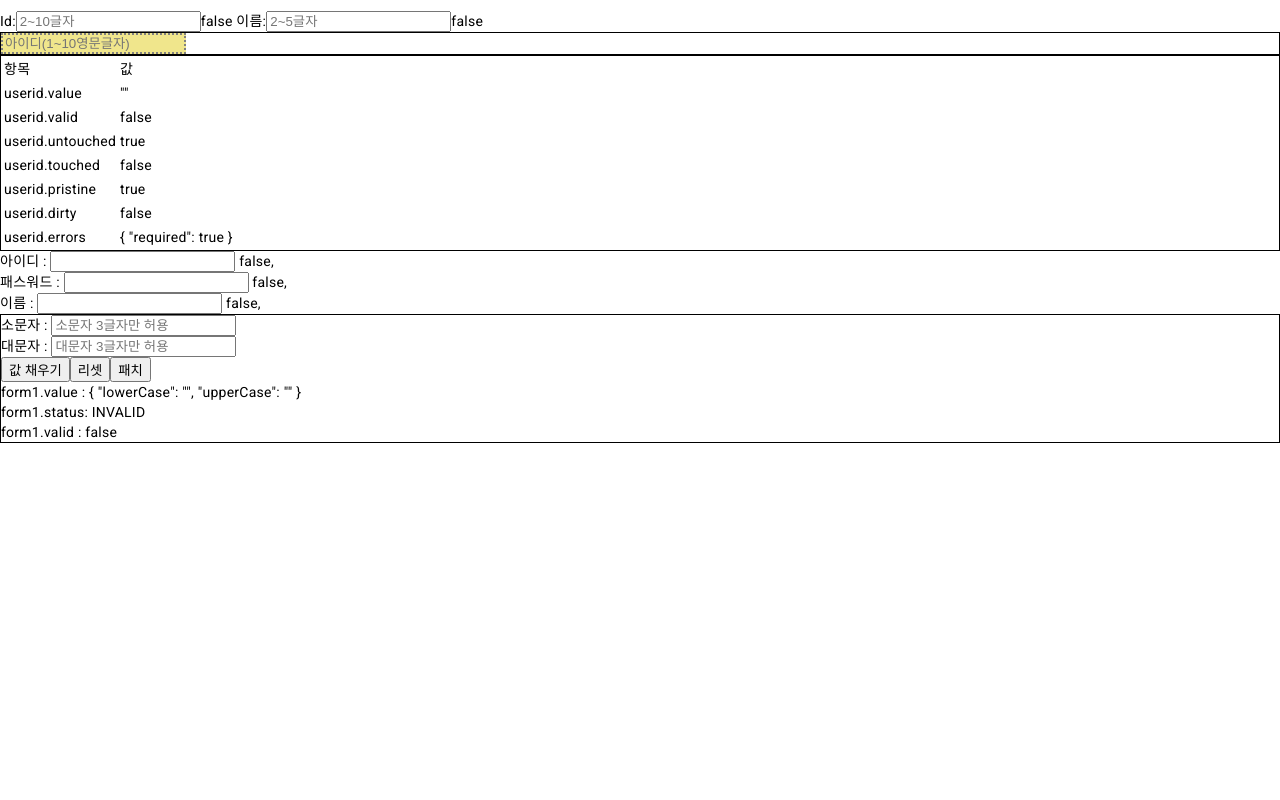
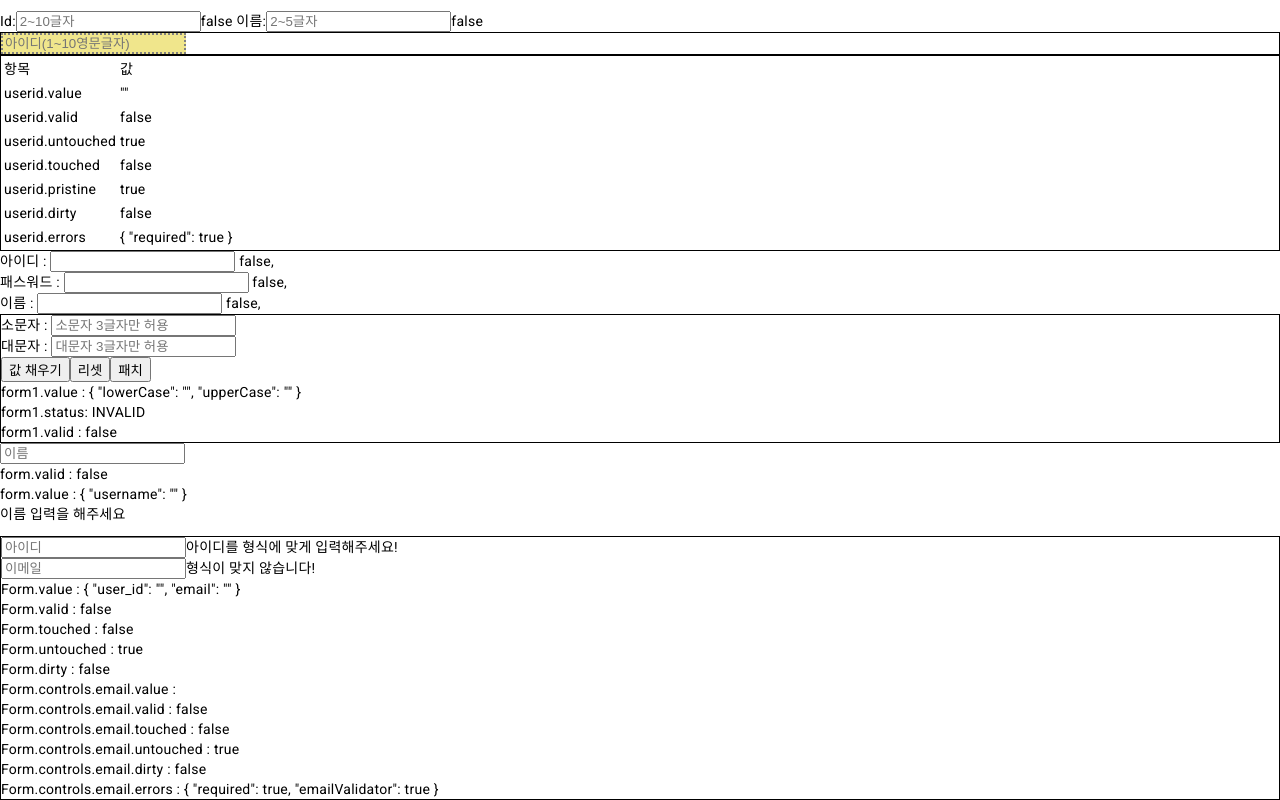
Before and after one commit to seeker4sun/ChangwonLife, an Angular app: page / in a window 1280 px wide. Shown: the part 613-1413 px from the top of the page. Before the commit the page ends 1056 px from the top, so only its background shows below. Built offline with nearby package versions, Linux system fonts and the light colour scheme.

Commit message:
모델기반폼 작성 status 등

```diff
--- a/src/app/app.component.html
+++ b/src/app/app.component.html
@@ -5,3 +5,5 @@
 <app-pth-element-status></app-pth-element-status>
 <app-pth-form-reference-variable></app-pth-form-reference-variable>
 <app-pth-form-group></app-pth-form-group>
+<app-pth-custom-validators></app-pth-custom-validators>
+<app-pth-form-status></app-pth-form-status>
--- a/src/app/app.module.ts
+++ b/src/app/app.module.ts
@@ -18,6 +18,8 @@ import { PthBuiltInValidatorComponent } from './component/pth-built-in-validator
 import { PthElementStatusComponent    } from './component/pth-element-status/pth-element-status.component';
 import { PthFormReferenceVariableComponent } from './component/pth-form-reference-variable/pth-form-reference-variable.component';
 import { PthFormGroupComponent } from './component/pth-form-group/pth-form-group.component';
+import { PthCustomValidatorsComponent } from './component/pth-custom-validators/pth-custom-validators.component';
+import { PthFormStatusComponent } from './component/pth-form-status/pth-form-status.component';
 
 @NgModule({
   declarations: [
@@ -32,7 +34,9 @@ import { PthFormGroupComponent } from './component/pth-form-group/pth-form-group
     PthBuiltInValidatorComponent,
     PthElementStatusComponent,
     PthFormReferenceVariableComponent,
-    PthFormGroupComponent
+    PthFormGroupComponent,
+    PthCustomValidatorsComponent,
+    PthFormStatusComponent
 
   ],
   imports: [
--- /dev/null
+++ b/src/app/component/pth-custom-validators/pth-custom-validators.component.html
@@ -0,0 +1,15 @@
+<form [formGroup]="form1">
+<div>
+    <input type="text" placeholder="이름" formControlName="username" />
+</div>
+<div>
+    form.valid : {{form1.valid}}<br>
+    form.value : {{form1.value | json}}
+</div>
+<div *ngIf="!username.valid">
+    <p *ngIf="username!.errors!['required']">이름 입력을 해주세요</p>
+    <p *ngIf="username!.errors!['minlength']">3글자 이상입니다.</p>
+    <p *ngIf="username!.errors!['maxlength']">10글자를 초과할 수 없습니다.</p>
+    <p *ngIf="username!.errors!['startsWithNumber']">숫자로 시작할 수 없습니다.</p>
+</div>
+</form>
--- /dev/null
+++ b/src/app/component/pth-custom-validators/pth-custom-validators.component.ts
@@ -0,0 +1,27 @@
+import { Component } from '@angular/core';
+import { FormGroup, FormControl, FormBuilder, Validators } from '@angular/forms';
+import { InputValidator } from 'src/app/validator/input-validator';
+
+@Component({
+  selector: 'app-pth-custom-validators',
+  templateUrl: './pth-custom-validators.component.html',
+  styleUrls: ['./pth-custom-validators.component.scss']
+})
+export class PthCustomValidatorsComponent {
+  form1: FormGroup;
+  username!: FormControl;
+
+  constructor(private fb: FormBuilder) {
+
+    this.username = new FormControl("",
+      Validators.compose([
+        Validators.required, Validators.minLength(3),
+        Validators.maxLength(10), InputValidator.startsWithNumber
+      ])
+    );
+
+    this.form1 = fb.group({
+      username: this.username
+    });
+  }
+}
--- /dev/null
+++ b/src/app/component/pth-form-status/pth-form-status.component.html
@@ -0,0 +1,25 @@
+<div class="bordered">
+<form [formGroup]="Form">
+    <div>
+      <input formControlName="user_id" name="user_id" placeholder="아이디" />
+      <span *ngIf="Form.controls['user_id'].errors">아이디를 형식에 맞게 입력해주세요!</span>
+    </div>
+    <div>
+      <input formControlName="email" name="email" placeholder="이메일" />
+      <span *ngIf="Form.controls['email'].errors">형식이 맞지 않습니다!</span>
+    </div>
+  </form>
+  <div>
+    Form.value : {{Form.value|json}}<br>
+    Form.valid : {{Form.valid}}<br>
+    Form.touched : {{Form.touched}}<br>
+    Form.untouched : {{Form.untouched}}<br>
+    Form.dirty : {{Form.dirty}}<br>
+    Form.controls.email.value : {{Form.controls['email'].value}}<br>
+    Form.controls.email.valid : {{Form.controls['email'].valid}}<br>
+    Form.controls.email.touched : {{Form.controls['email'].touched}} <br>
+    Form.controls.email.untouched : {{Form.controls['email'].untouched}}<br>
+    Form.controls.email.dirty : {{Form.controls['email'].dirty}}<br>
+    Form.controls.email.errors : {{Form.controls['email'].errors | json }}
+  </div>
+</div>
--- /dev/null
+++ b/src/app/component/pth-form-status/pth-form-status.component.ts
@@ -0,0 +1,18 @@
+import { Component } from '@angular/core';
+import { FormControl, FormGroup, Validators } from '@angular/forms';
+import { Validator } from 'src/app/validator/validator';
+
+@Component({
+  selector: 'app-pth-form-status',
+  templateUrl: './pth-form-status.component.html',
+  styleUrls: ['./pth-form-status.component.scss']
+})
+export class PthFormStatusComponent {
+  Form: FormGroup;
+  constructor() {
+    this.Form = new FormGroup({
+      user_id: new FormControl('', Validators.compose([ Validators.required, Validators.pattern("^[a-z][a-z0-9]{1,9}") ])),
+      email:   new FormControl('', Validators.compose([ Validators.required, Validator.emailValidator ]))
+    });
+  };
+}
--- /dev/null
+++ b/src/app/validator/input-validator.ts
@@ -0,0 +1,11 @@
+import { FormControl } from "@angular/forms";
+
+export class InputValidator {
+    static startsWithNumber(control:FormControl){
+        var valid = /^\d/.test(control.value);
+        if (valid && control.value != "" && !isNaN(control.value.charAt(0))) {
+            return { startsWithNumber: true };
+        }
+        return null;
+    }
+}
--- /dev/null
+++ b/src/app/validator/validator.ts
@@ -0,0 +1,11 @@
+import { FormControl } from "@angular/forms";
+
+export class Validator {
+    static emailValidator(control:FormControl) {
+        if (!control.value.match(/\S+@\S+\.\S+/)) {
+            return { emailValidator: true };
+        } else {
+            return null;
+        }
+    }
+}
```
Also changed, not shown: src/app/component/pth-custom-validators/pth-custom-validators.component.scss (added), src/app/component/pth-form-status/pth-form-status.component.scss (added), 2 other files (tests, documents, lock files or other folders).
